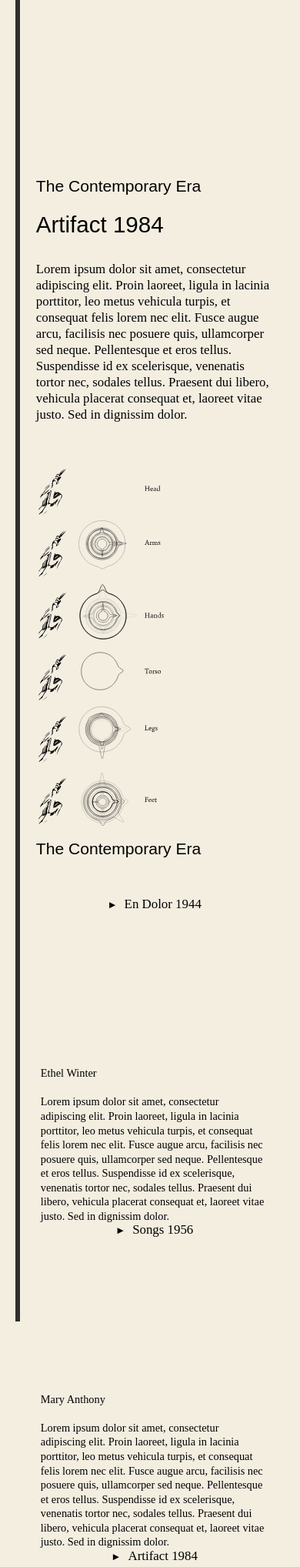
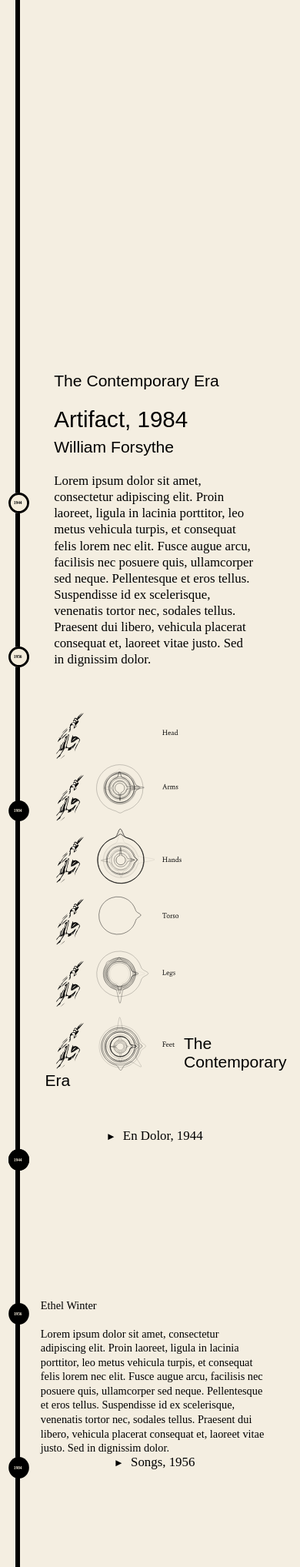
Before and after one commit to laurasher/taxonomy-of-dance, a Flask app: page / in a window 390 px wide. Shown: the part 1880-3916 px from the top of the page at 77% size. Run offline with Flask 2, Linux system fonts and the light colour scheme; some libraries are stand-ins or nearby versions; some web fonts are replaced.

Commit message:
Desktop timeline circles in palce.

```diff
--- a/templates/home.html
+++ b/templates/home.html
@@ -92,9 +92,34 @@
 			margin-left: 1vw;
 		}
 		.para {
-			/* font-size: 1.9vh; */
 			font-size: 1.7vh;
 			line-height: 2.2vh;
+		}
+		.timeline-circle {
+			height: 3.5vw;
+			width: 3.5vw;
+			margin-left: -2vw;
+		}
+		#HOW {
+			margin-top: 25vh;
+		}
+		#year_1944 {
+			margin-top: 100vh;
+		}
+		#year_1956 {
+			margin-top: 20vh;
+		}
+		#year_1984 {
+			margin-top: 20vh;
+		}
+		#year_1944_solid {
+			margin-top: 40vh;
+		}
+		#year_1956_solid {
+			margin-top: 20vh;
+		}
+		#year_1984_solid {
+			margin-top: 20vh;
 		}
 		#intro {
 			height: 105vh;
@@ -133,11 +158,13 @@
 		}
 		.child {
 			grid-area: 1 / 1 / 2 / 2;
-			opacity: 0.8;
-			height: 550vh;
+			/* opacity: 0.9; */
+			height: 380vh;
 			width: 20px;
 			border-left: var(--black-line-width) solid black;
-			margin: -18vw 5vw;
+			margin-top: -18vw;
+			margin-left: 5vw;
+			/* margin: -18vw 5vw; */
 		}
 		.spread-container{
 			display: grid;
@@ -212,6 +239,7 @@
 			font-family: 'League', Fallback, sans-serif;
 			font-size: 3.5vh !important;
 			margin-top: 0px;
+			margin-bottom: 0.8vh;
 		}
 		.era-title {
 			font-family: 'League', Fallback, sans-serif;
@@ -225,7 +253,7 @@
 		}
 		#artifact-feature-choreo-radials {
 			display: block;
-			width: 70vw;
+			width: 65vw;
 			margin-top: var(--general-margin);
 		}
 
@@ -238,6 +266,9 @@
 			}
 			.mobile{
 				display: block !important;
+			}
+			.left-margin {
+				margin-left: 15vw !important;
 			}
 			.blade {
 				height: 82vh !important;
@@ -269,8 +300,8 @@
 			}
 			.child {
 				grid-area: 1 / 1 / 2 / 2;
-				opacity: 0.8;
-				height: 350vh;
+				/* opacity: 0.8; */
+				height: 800vh;
 				width: 20px;
 				border-left: var(--black-line-width) solid black;
 				margin: -30vw 5vw;
@@ -280,6 +311,32 @@
 				margin-top: 16vh;
 				display: block;
 				margin-left: 1vw;
+			}
+			.timeline-circle {
+				height: 7vw;
+				width: 7vw;
+				margin-left: -3.8vw !important;
+			}
+			#HOW {
+				margin-top: 25vh;
+			}
+			#year_1944 {
+				margin-top: 170vh;
+			}
+			#year_1956 {
+				margin-top: 20vh;
+			}
+			#year_1984 {
+				margin-top: 20vh;
+			}
+			#year_1944_solid {
+				margin-top: 50vh;
+			}
+			#year_1956_solid {
+				margin-top: 20vh;
+			}
+			#year_1984_2_solid {
+				margin-top: 20vh;
 			}
 			.a {
 				grid-row: 1;
@@ -313,16 +370,18 @@
 				width: 80vw;
 			}
 			#intro {
-				min-height: 140vh !important;
+				min-height: 170vh !important;
 			}
 			.feature-para {
-				width: 80vw;
+				width: 95%;
 			}
 			.two-column-spread {
 				margin-top: 10vh !important;
 			}
 			.feature-spread-container {
+				width: 70% !important;
 				margin-top: 10vh !important;
+				margin-left: 18vw !important;
 			}
 			#artifact-feature-choreo-radials {
 				height: 55vh;
@@ -358,6 +417,13 @@
 				<div id='learn-more'>
 					<img src="{{ url_for('static', filename='assets/learn-more-2.svg') }}">
 				</div>
+				<img id="HOW" class='timeline-circle' src="{{ url_for('static', filename='assets/HOW.svg') }}">
+				<img id="year_1944" class='timeline-circle' src="{{ url_for('static', filename='assets/year_1944.svg') }}">
+				<img id="year_1956" class='timeline-circle' src="{{ url_for('static', filename='assets/year_1956.svg') }}">
+				<img id="year_1984" class='timeline-circle' src="{{ url_for('static', filename='assets/year_1984.svg') }}">
+				<img id="year_1944_solid" class='timeline-circle' src="{{ url_for('static', filename='assets/year_1944_solid.svg') }}">
+				<img id="year_1956_solid" class='timeline-circle' src="{{ url_for('static', filename='assets/year_1956_solid.svg') }}">
+				<img id="year_1984_solid" class='timeline-circle' src="{{ url_for('static', filename='assets/year_1984.svg') }}">
 			</div>
 		</div>
 		<div >
@@ -381,7 +447,8 @@
 		<div class='feature-spread-container'>
 			<div>
 				<p class='era-title'>The Contemporary Era</p>
-				<p class='feature-title'>Artifact 1984</p>
+				<p class='feature-title'>Artifact, 1984</p>
+				<p class='era-title' style='margin-top: 0;'>William Forsythe</p>
 				<p class='feature-para'>Lorem ipsum dolor sit amet, consectetur adipiscing elit. Proin laoreet, ligula
 						in lacinia porttitor, leo metus vehicula turpis, et consequat felis lorem nec elit. Fusce augue arcu, facilisis nec
 						posuere quis, ullamcorper sed neque. Pellentesque et eros tellus. Suspendisse id ex scelerisque, venenatis tortor nec,
@@ -396,7 +463,7 @@
 			<div class='spread-container'>
 				<div id='endolor-column' class="column-within-blade a">
 						<button id="endolor-play-button" class='play-button' onclick="document.getElementById('endolor-audio').play()">&#9658;</button>
-						<p class='column-title'>En Dolor 1944</p>
+						<p class='column-title'>En Dolor, 1944</p>
 						<div id='endolor-choreo-radial' class='choreo-radial'></div>
 						<p class='column-paragraph para' style='text-align: left;'>Ethel Winter<br><br>Lorem ipsum dolor sit amet, consectetur adipiscing elit. Proin laoreet, ligula
 							in lacinia porttitor, leo metus vehicula turpis, et consequat felis lorem nec elit. Fusce augue arcu, facilisis nec
@@ -406,7 +473,7 @@
 				</div>
 				<div id='songs-column' class="column-within-blade b">
 						<button id="songs-play-button" class='play-button' onclick="document.getElementById('songs-audio').play()">&#9658;</button>
-						<p class='column-title'>Songs 1956</p>
+						<p class='column-title'>Songs, 1956</p>
 						<div id='songs-choreo-radial' class='choreo-radial'></div>
 						<p class='column-paragraph para' style='text-align: left;'>Mary Anthony<br><br>Lorem ipsum dolor sit amet, consectetur adipiscing elit. Proin laoreet, ligula
 							in lacinia porttitor, leo metus vehicula turpis, et consequat felis lorem nec elit. Fusce augue arcu, facilisis nec
@@ -417,7 +484,7 @@
 				<div id='artifact-column' class="column-within-blade c">
 						<span>
 							<button id="artifact-play-button" class='play-button' onclick="document.getElementById('artifact-audio').play()">&#9658;</button>
-							<p class='column-title'>Artifact 1984</p>
+							<p class='column-title'>Artifact, 1984</p>
 						</span>
 						<div id="artifact-choreo-radial" class='choreo-radial'></div>
 						<p class='column-paragraph para' style='text-align: left;'>William Forsythe<br><br>Lorem ipsum dolor sit amet, consectetur adipiscing elit. Proin laoreet, ligula
```
Also changed, not shown: static/assets/HOW.svg (added), static/assets/year_1944.svg (added), static/assets/year_1944_solid.svg (added), static/assets/year_1956.svg (added), static/assets/year_1956_solid.svg (added), static/assets/year_1984.svg (added).
